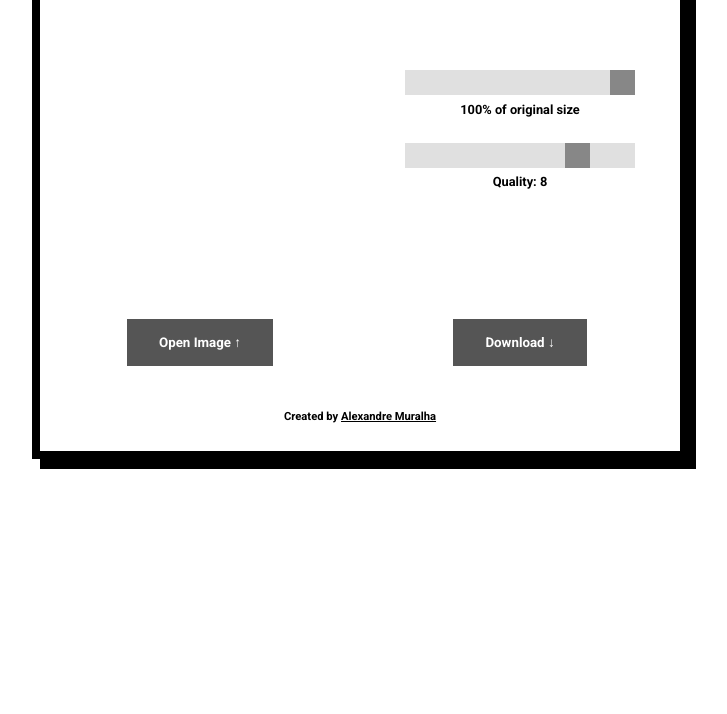
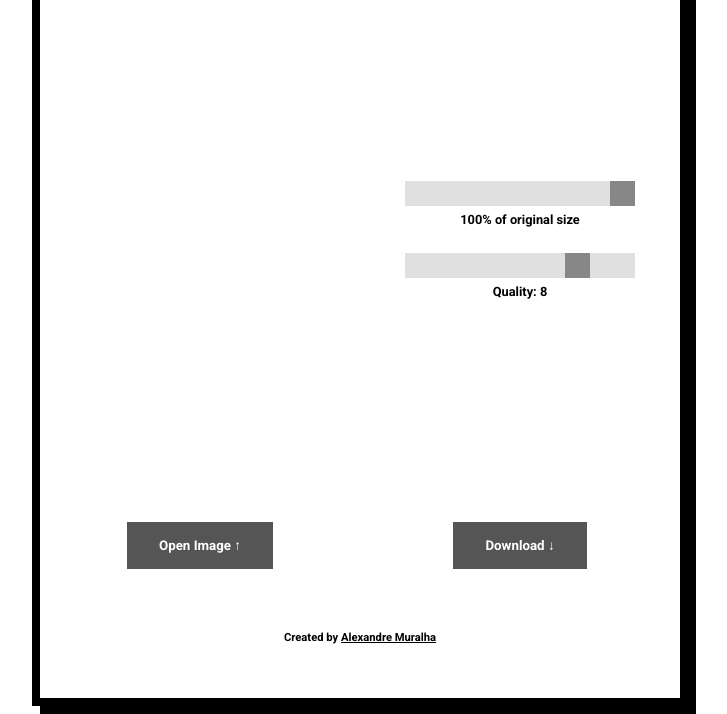
Before and after one commit to AlexandreMuralha/image-resizer, a plain HTML site: page index.html in a window 1280 px wide. Shown: the part 126-840 px from the top of the page, without its empty margins (280-1007 px from the left). Before the commit the page ends 800 px from the top, so only its background shows below. Drawn offline with Linux system fonts and the light colour scheme.

Commit message:
changed  min-height: 100vh;

```diff
--- a/index.css
+++ b/index.css
@@ -7,6 +7,9 @@ grid-container {
   margin-top: 1rem;
   width: 80vh;
   border: 0.5rem solid black;
+
+  min-height: 100vh;
+  max-width: 100vh;
 
   font-family: 'Roboto', sans-serif;
   font-weight: 700;
```
